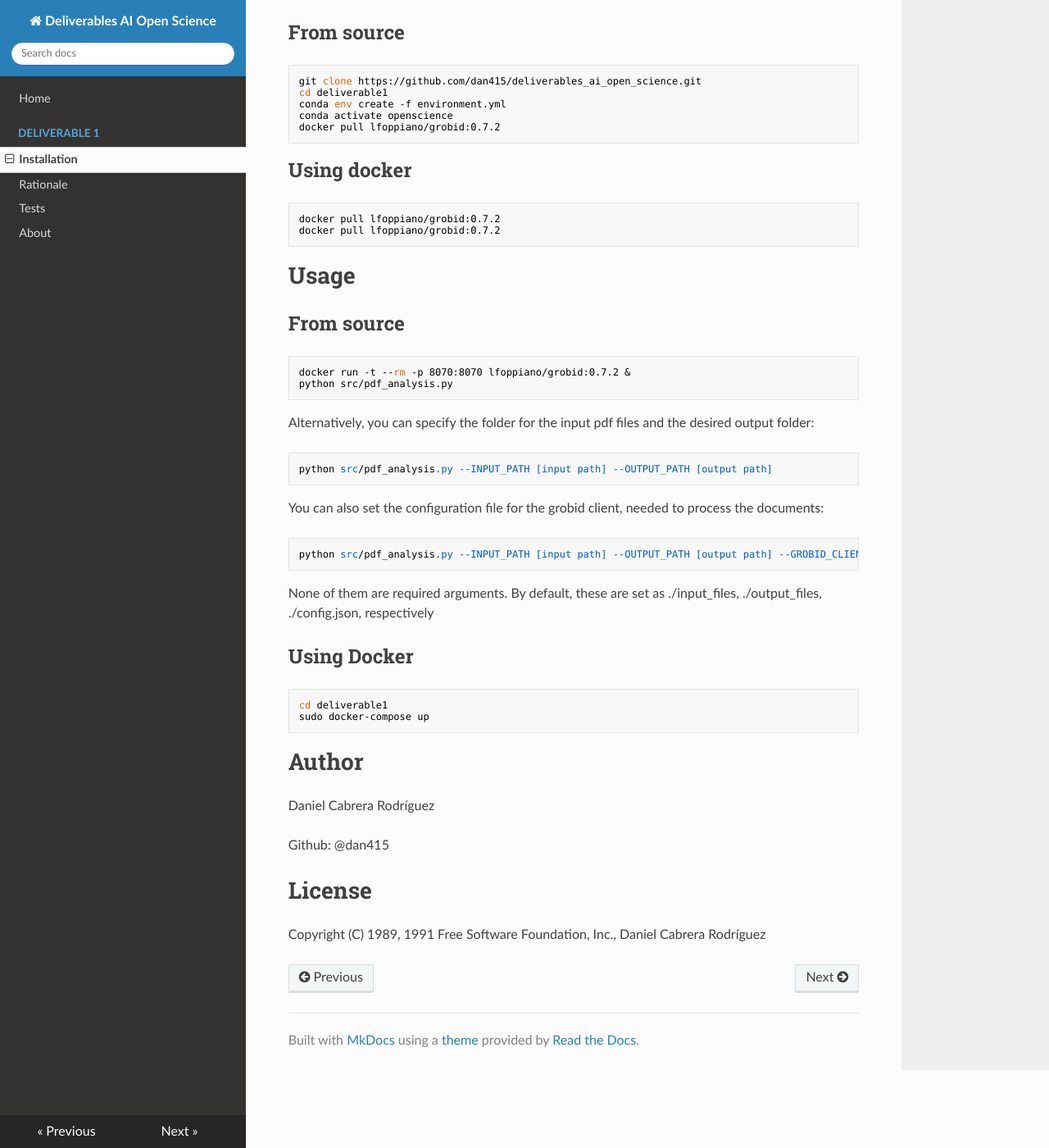
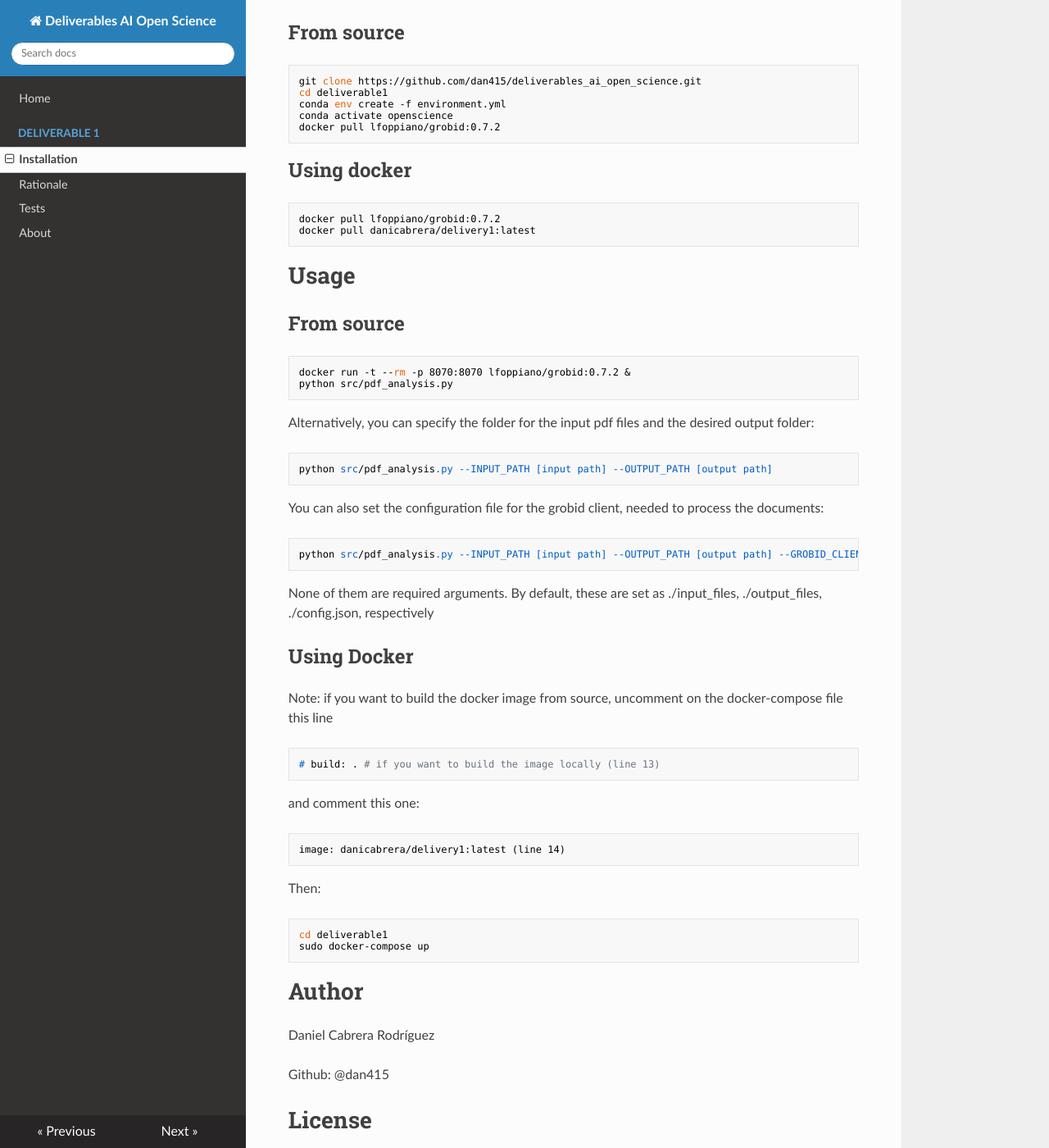
Before and after one commit to dan415/deliverables_ai_open_science, an MkDocs documentation site: the page built from docs/deliverable1/README.md, in a window 1280 px wide and 1400 px high, scrolled down 968 px. Shown: the whole window at 82% size. Built offline with MkDocs 1.6.1, drawn with Linux system fonts in a browser that asks for light colours; nearby versions of some CDN libraries.

Commit message:
update: README.md and docker-compose.yml

```diff
--- a/docs/deliverable1/README.md
+++ b/docs/deliverable1/README.md
@@ -46,7 +46,7 @@ Ubuntu 22.04
 <h2>Using docker</h2>
 
     docker pull lfoppiano/grobid:0.7.2
-    docker pull lfoppiano/grobid:0.7.2
+    docker pull danicabrera/delivery1:latest
 
 <h1>Usage</h1>
 
@@ -67,6 +67,16 @@ None of them are required arguments. By default, these are set as ./input_files,
 
 <h2>Using Docker</h2>
 
+Note: if you want to build the docker image from source, uncomment on the docker-compose file this line
+
+    # build: . # if you want to build the image locally (line 13)
+
+and comment this one:
+
+    image: danicabrera/delivery1:latest (line 14)
+
+Then:
+
     cd deliverable1
     sudo docker-compose up
 
```
Also changed, not shown: 1 other file.
